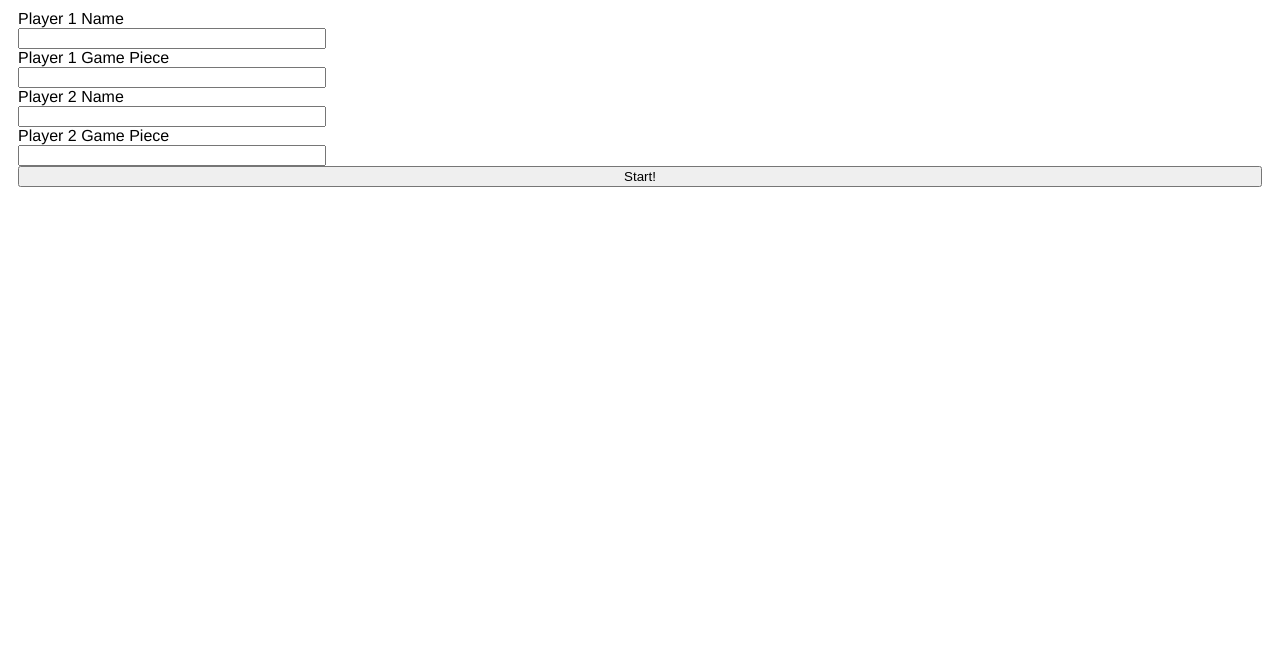
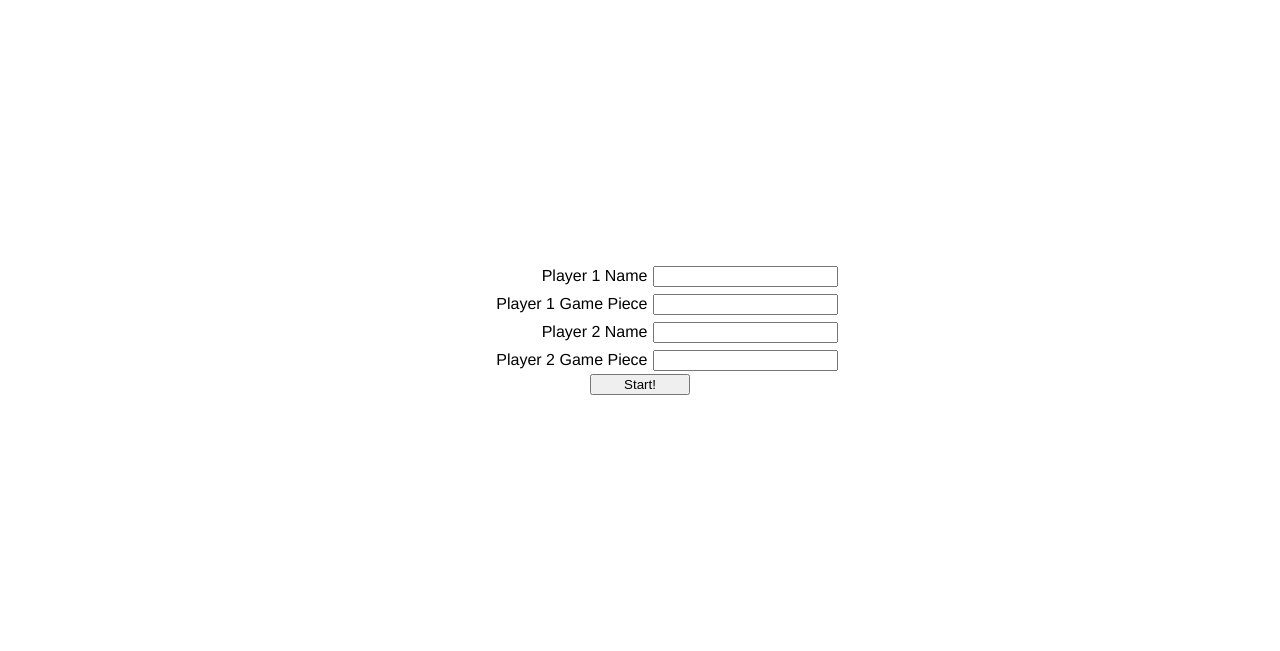
Before and after one commit to roba-adnew/tic-tac-toe, a website built with webpack: page index.html in a window 1280 px wide. Built offline with nearby package versions, Linux system fonts and the light colour scheme.

Commit message:
Updated form styling

```diff
--- a/src/gameUI.js
+++ b/src/gameUI.js
@@ -10,8 +10,10 @@ function createElement(tag, id = '', innerHTML = '') {
 }
 
 function displayGame() {
-    const pageBoard = createElement('table', 'board');
-    document.body.appendChild(pageBoard);
+    const gameDiv = createElement('div', 'boardDiv')
+    const table = createElement('table', 'table');
+    gameDiv.appendChild(table);
+    document.body.appendChild(gameDiv);
 
     for (let i = 0; i < game.board.length; i++) {
         const row = createElement('tr');
@@ -22,7 +24,7 @@ function displayGame() {
             cell.appendChild(button);
             row.appendChild(cell);
         }
-        pageBoard.appendChild(row)
+        table.appendChild(row)
     }
 
     const turnTracker = createElement('div', 'turn-tracker');
@@ -108,39 +110,49 @@ function clearNewPlayersForm() {
 
 
 export function createNewPlayersForm() {
+    const formDiv = createElement('div', 'formDiv');
     const newPlayerForm = createElement('form', 'form');
+    formDiv.appendChild(newPlayerForm);
 
+    const p1NameDiv = createElement('div','p1name');
+    newPlayerForm.appendChild(p1NameDiv)
     const newNameOneLabel = createElement('label','label1','Player 1 Name');
-    newPlayerForm.appendChild(newNameOneLabel);
+    p1NameDiv.appendChild(newNameOneLabel);
 
     const newNameOneField = createElement('input','name_one');
-    newPlayerForm.appendChild(newNameOneField);
+    p1NameDiv.appendChild(newNameOneField);
 
+    const p1PieceDiv = createElement('div','p1Piece');
+    newPlayerForm.appendChild(p1PieceDiv);
     const newPieceOneLabel = createElement('label','label1a','Player 1 Game Piece');
-    newPlayerForm.appendChild(newPieceOneLabel);
+    p1PieceDiv.appendChild(newPieceOneLabel);
 
     const newPieceOneField = createElement('input','piece_one');
     newPieceOneField.setAttribute('maxlength','1');
-    newPlayerForm.appendChild(newPieceOneField);
+    p1PieceDiv.appendChild(newPieceOneField);
 
+    const p2NameDiv = createElement('div','p2name');
+    newPlayerForm.appendChild(p2NameDiv)
     const newNameTwoLabel = createElement('label','label2','Player 2 Name');
-    newPlayerForm.appendChild(newNameTwoLabel);
+    p2NameDiv.appendChild(newNameTwoLabel);
 
     const newNameTwoField = createElement('input','name_two');
-    newPlayerForm.appendChild(newNameTwoField);
+    p2NameDiv.appendChild(newNameTwoField);
 
+    const p2PieceDiv = createElement('div', 'p2Piece');
+    newPlayerForm.appendChild(p2PieceDiv);
     const newPieceTwoLabel = createElement('label','label2a','Player 2 Game Piece');
-    newPlayerForm.appendChild(newPieceTwoLabel);
+    p2PieceDiv.appendChild(newPieceTwoLabel);
 
     const newPieceTwoField = createElement('input','piece_two');
     newPieceTwoField.setAttribute('maxlength','1');
-    newPlayerForm.appendChild(newPieceTwoField);
+    p2PieceDiv.appendChild(newPieceTwoField);
 
     const submitButton = createElement('button','submit_players','Start!');
-    newPlayerForm.appendChild(submitButton);
+    formDiv.appendChild(submitButton);
     submitButton.addEventListener('click', startGame);
 
-    document.body.appendChild(newPlayerForm);
+    document.body.appendChild(formDiv);
 }
 
 
--- a/src/style.css
+++ b/src/style.css
@@ -1,14 +1,22 @@
+label {
+    display: inline-block;
+    text-align: right;
+    width: 200px;
+    padding: 5px
+}
 
 
-#form {
+#boardDiv, #formDiv {
     display: flex;
+    height: 80vh;
     flex-direction: column;
-    flex-basis: 50px;
-    margin: 10px
-}
+    justify-content: center;
+    align-items: center;
+  }
 
-input, label {
-    width: 300px
+button {
+    align-self: center;
+    width: 100px
 }
 
 #submit-players {
@@ -19,11 +27,12 @@ body {
     font-family: 'Franklin Gothic Medium', Arial, sans-serif;
   }
 
-td {
+td, #space {
     border: 1px solid black;
     padding: 8px;
     width: 40px;
     height: 40px;
+    align-content: center;
 }
 
 table {
```
